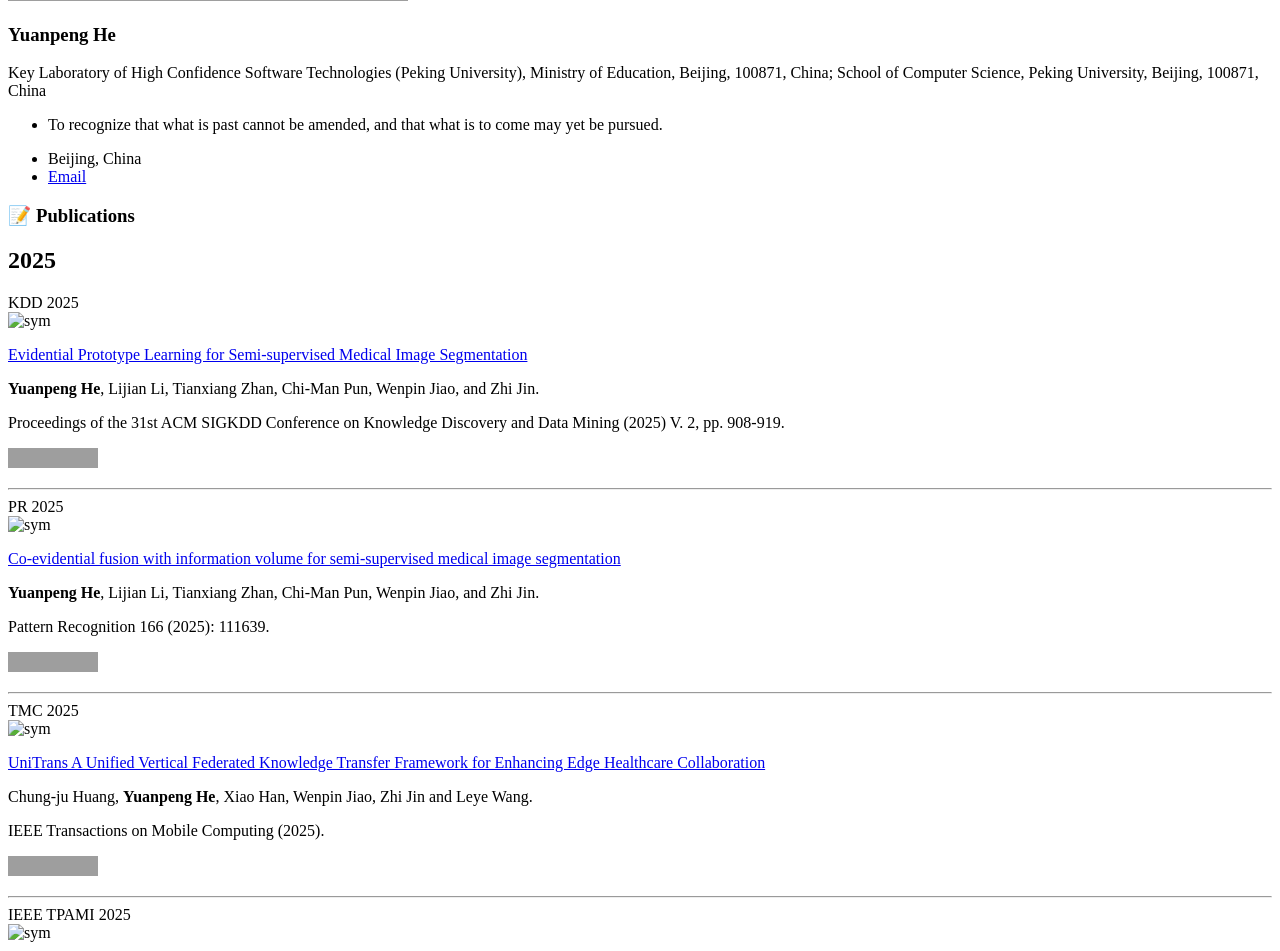
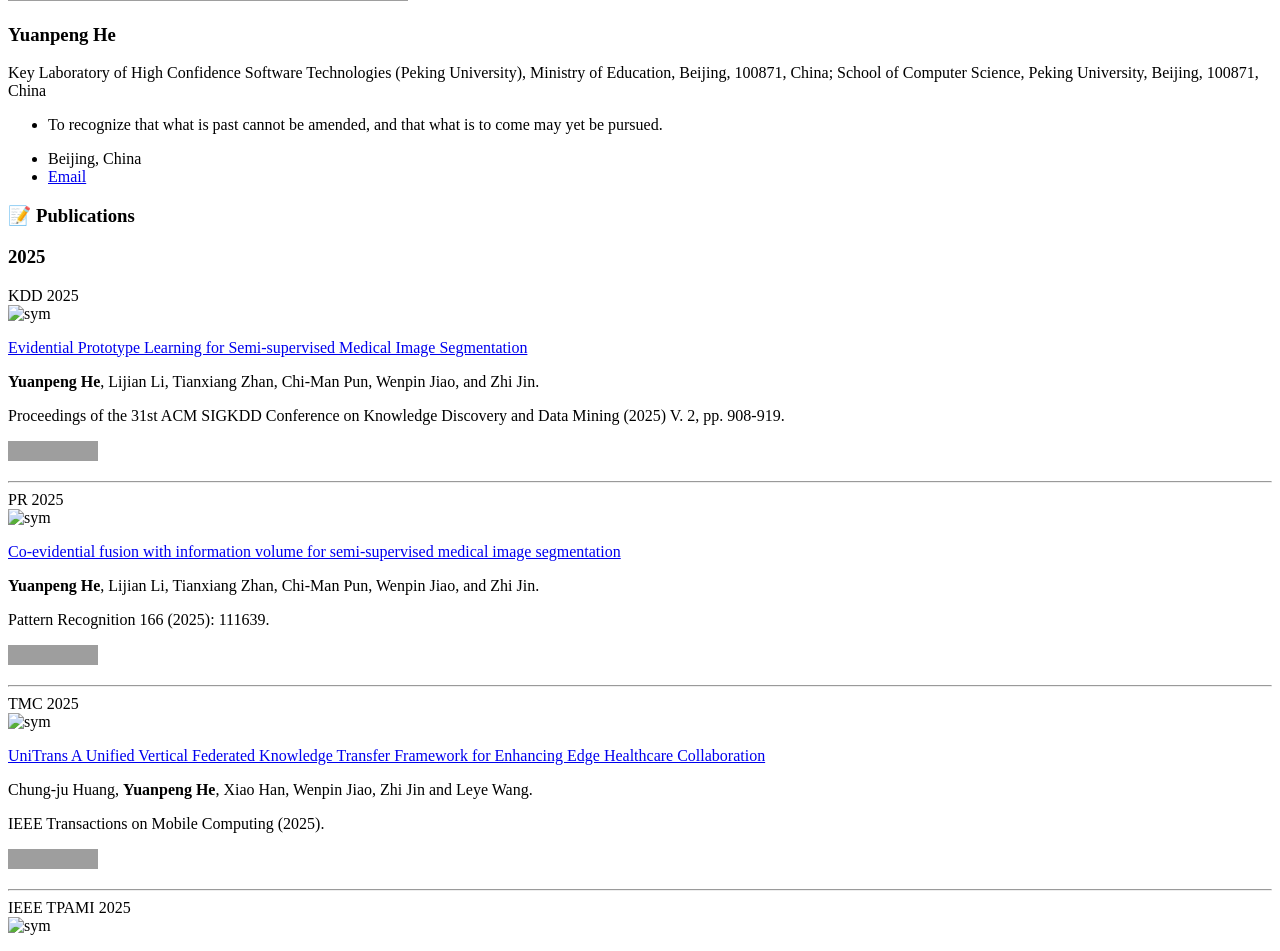
Before and after one commit to heyuanpengpku/heyuanpeng.github.io, a Jekyll site: the page built from _pages/includes/pub.md, in a window 1280 px wide. Shown: the part 447-1398 px from the top of the page. Built offline with Jekyll 4.4.1, drawn with Linux system fonts in a browser that asks for light colours; our own code applies the rules of GitHub Pages for plain Markdown files; grey boxes are pictures that could not be loaded.

Commit message:
2025-10-09 02:50:31

```diff
--- a/_pages/includes/pub.md
+++ b/_pages/includes/pub.md
@@ -1,6 +1,6 @@
 # 📝 Publications
 
-## 2025
+# 2025
 
 <div class='paper-box'><div class='paper-box-image'><div><div class="badge">KDD 2025</div><img src='images/covers/2025-kdd-hyp.png' alt="sym" width="100%"></div></div>
 <div class='paper-box-text' markdown="1">
```
